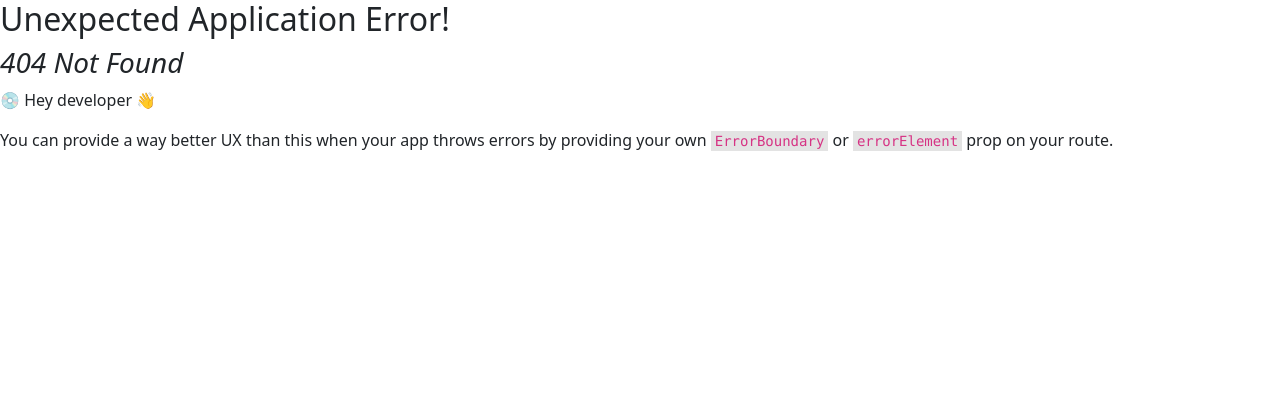
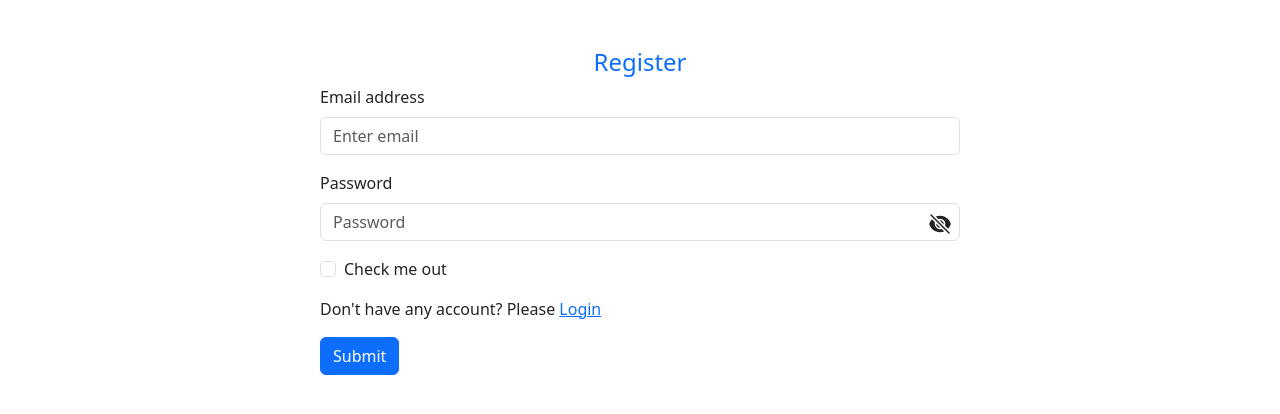
Before and after one commit to tarekul42/Authentication-using-firebase-practice-1, a React (Vite) app: page /register in a window 1280 px wide. Before the commit this address had no page. Shown: the top 414 px of the page. Built offline with nearby package versions, Linux system fonts and the light colour scheme.

Commit message:
starting firebase authentication

```diff
--- /dev/null
+++ b/src/Components/Header/Header.jsx
@@ -0,0 +1,11 @@
+import React from 'react';
+
+const Header = () => {
+    return (
+        <>
+
+        </>
+    );
+};
+
+export default Header;
--- /dev/null
+++ b/src/Components/Layout/Layout.jsx
@@ -0,0 +1,14 @@
+import React from 'react';
+import Header from '../Header/Header'
+import { Outlet } from 'react-router-dom';
+
+const Layout = () => {
+    return (
+        <div>
+            <Header></Header>
+            <Outlet></Outlet>
+        </div>
+    );
+};
+
+export default Layout;
--- a/src/Components/Login/Login.jsx
+++ b/src/Components/Login/Login.jsx
@@ -1,8 +1,9 @@
 import React, { useState } from 'react';
 import Button from 'react-bootstrap/Button';
 import Form from 'react-bootstrap/Form';
-import { BeakerIcon, EyeSlashIcon, EyeIcon } from '@heroicons/react/24/solid'
+import {EyeSlashIcon, EyeIcon } from '@heroicons/react/24/solid'
 import './Login.css'
+import { Link } from 'react-router-dom';
 
 const Login = () => {
 
@@ -18,9 +19,14 @@ const Login = () => {
         sethidePassword(true)
     }
 
+    const handleLoginForm = event =>{
+        event.preventDefault()
+    }
+
     return (
         <div className='w-50 mx-auto'>
-            <Form>
+            <h4 className='text-primary text-center mt-5'>Login</h4>
+            <Form onSubmit={handleLoginForm}>
             <Form.Group className="mb-3" controlId="formBasicEmail">
                 <Form.Label>Email address</Form.Label>
                 <Form.Control id='email' type="email" name='email' placeholder="Enter email" />
@@ -45,6 +51,8 @@ const Login = () => {
                 <Form.Check type="checkbox" label="Check me out" />
             </Form.Group>
 
+            <p>Don't have any account? Please <Link to='/register'>Register</Link></p>
+
             <Button variant="primary" type="submit">
                 Submit
             </Button>
--- /dev/null
+++ b/src/Components/Register/Register.jsx
@@ -0,0 +1,90 @@
+import React, { useState } from 'react';
+import Button from 'react-bootstrap/Button';
+import Form from 'react-bootstrap/Form';
+import {EyeSlashIcon, EyeIcon } from '@heroicons/react/24/solid'
+import { Link } from 'react-router-dom';
+
+const Register = () => {
+
+    const [showPassword, setShowPassword] = useState(false);
+    const [hidePassword, sethidePassword] = useState(true);
+
+    const [error, setError] = useState('');
+    const [success, setSuccess] = useState('');
+
+    const handleShowPassword = () =>{
+        setShowPassword(true)
+        sethidePassword(false)
+    }
+    const handleHidePassword = () =>{
+        setShowPassword(false)
+        sethidePassword(true)
+    }
+
+    const handleRegisterForm = event =>{
+        event.preventDefault();
+        const email = event.target.email.value;
+        const password = event.target.password.value;
+        console.log(email, password);
+
+        // password validation
+        setError('')
+        if(password.length < 8){
+            setError('Your Password should at least 8 character');
+            return;
+        }
+        else if(!/(?=.*[a-zA-Z])/.test(password)){
+            setError('Your Password should contain at least 1 alphabetic character');
+            return;
+        }
+        else if(!/(?=.*[@^*!#\$%&\?].*)/.test(password)){
+            setError('Your password should contain at least 2 special characters');
+            return;
+        }
+        else if(!/(?=.*[1-9])/){
+            setError('Your password should contain at least 1 digit')
+        }
+
+    }
+
+
+    return (
+        <div className='w-50 mx-auto'>
+            <h4 className='text-primary text-center mt-5'>Register</h4>
+            <Form onSubmit={handleRegisterForm}>
+            <Form.Group className="mb-3" controlId="formBasicEmail">
+                <Form.Label>Email address</Form.Label>
+                <Form.Control id='email' type="email" name='email' placeholder="Enter email" required/>
+            </Form.Group>
+
+            <Form.Group className="mb-3" controlId="formBasicPassword">
+                <Form.Label>Password</Form.Label>
+                <p id='password'>
+                <Form.Control type={showPassword ? "text" : "password"} name='password' placeholder="Password" required/>
+                <span id='eyeSlashIcon'>
+                {
+                   hidePassword && !showPassword ?
+                   <span onClick={handleShowPassword}><EyeSlashIcon /></span>
+                   :
+                   <span onClick={handleHidePassword}><EyeIcon/></span>
+                }
+                </span>
+                </p>
+                <p className='text-danger'>{error}</p>
+            </Form.Group>
+
+            <Form.Group className="mb-3" controlId="formBasicCheckbox">
+                <Form.Check type="checkbox" label="Check me out" />
+            </Form.Group>
+
+            <p>Don't have any account? Please <Link to='/login'>Login</Link></p>
+
+            <Button variant="primary" type="submit">
+                Submit
+            </Button>
+            </Form>
+        </div>
+    );
+};
+
+export default Register;
--- a/src/Components/Registration/Registration.jsx
+++ /dev/null
@@ -1,11 +0,0 @@
-import React from 'react';
-
-const Registration = () => {
-    return (
-        <div>
-            this page is for registration
-        </div>
-    );
-};
-
-export default Registration;
```
Also changed, not shown: src/Components/firebase/firebase.config.js (added, +23 -0 lines), src/main.jsx (+9 -4 lines), src/Components/Header/Header.css (added), src/Components/Layout/Layout.css (added), src/Components/Register/Register.css (added).
